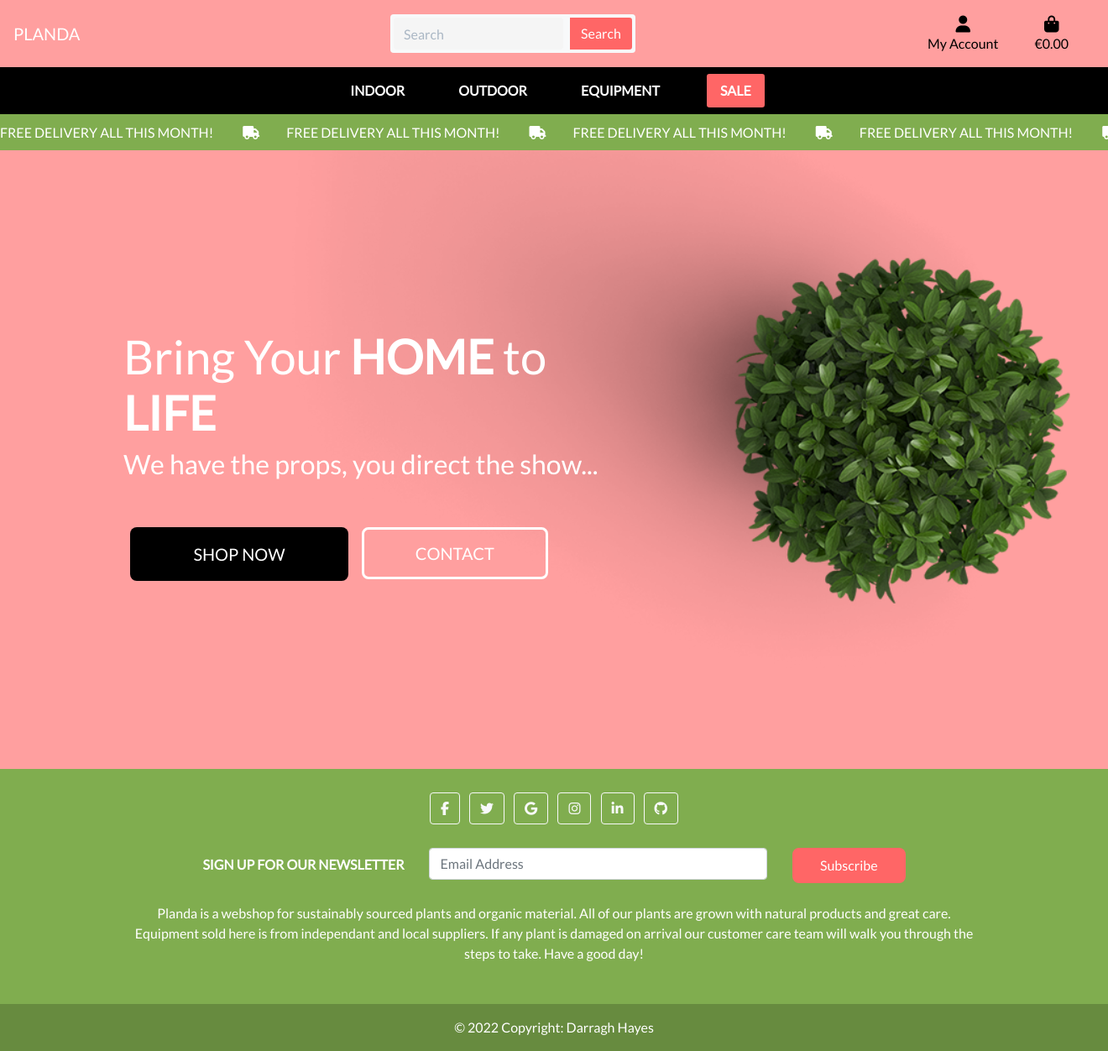
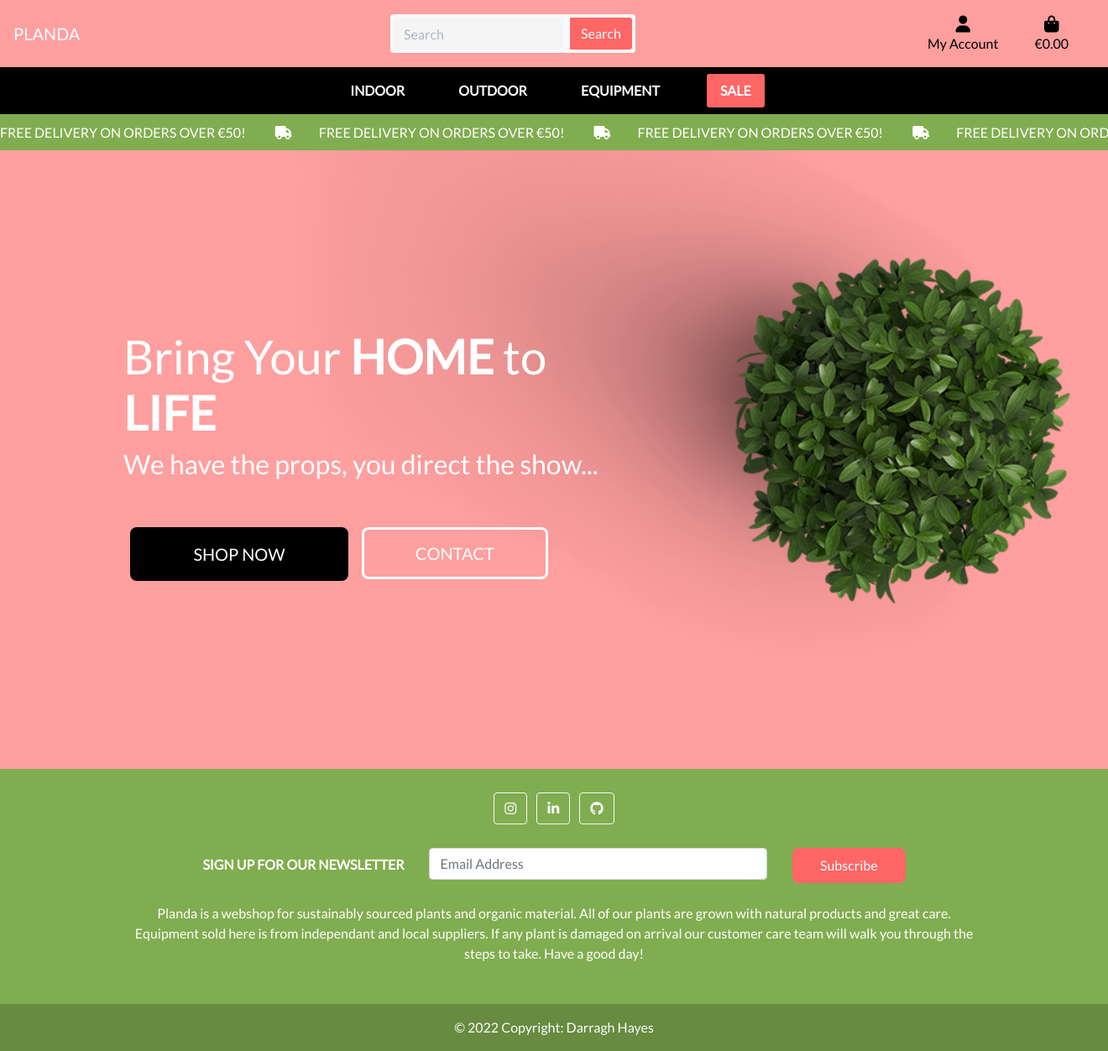
Before and after one commit to DazHaze/Planda-Marketplace, a Django app: page / in a window 1320 px wide; the page is wider, and only the part inside the window is pictured. Shown: that part at 84% size. Run offline with Django 3.2, Linux system fonts and the light colour scheme; some libraries are stand-ins or nearby versions.

Commit message:
Cleaning up dollar/euro signs

```diff
--- a/checkout/templates/checkout/checkout_success.html
+++ b/checkout/templates/checkout/checkout_success.html
@@ -62,11 +62,11 @@
                     <div class="row">
                         <div class="col-12 col-md-4">
                             <p class="small mb-0 text-black font-weight-bold">
-                                {{ item.product.name }}{% if item.product_size %} - Size {{ item.product.size|upper }}{% endif %}
+                                {{ item.product.name }}
                             </p>
                         </div>
                         <div class="col-12 col-md-8 text-md-right">
-                            <p class="small mb-0">{{ item.quantity }} @ ${{ item.product.price }} each</p>
+                            <p class="small mb-0">{{ item.quantity }} @ €{{ item.product.price }} each</p>
                         </div>
                     </div>
                     {% endfor %}
@@ -196,7 +196,7 @@
 					<span class="icon mr-2">
 						<i class="fas fa-gifts"></i>
 					</span>
-					<span class="text-uppercase">Now check out the latest deals!</span>
+					<span class="text-uppercase">Shop More</span>
 				</a>
 			</div>
 		</div>
--- a/planda_webshop/settings.py
+++ b/planda_webshop/settings.py
@@ -205,7 +205,7 @@ DEFAULT_AUTO_FIELD = 'django.db.models.BigAutoField'
 
 FREE_DELIVERY_THRESHOLD = 50
 STANDARD_DELIVERY_PERCENTAGE = 10
-STRIPE_CURRENCY = 'usd'
+STRIPE_CURRENCY = 'eur'
 STRIPE_PUBLIC_KEY = os.getenv('STRIPE_PUBLIC_KEY', '')
 STRIPE_SECRET_KEY = os.getenv('STRIPE_SECRET_KEY', '')
 STRIPE_WH_SECRET = os.getenv('STRIPE_WH_SECRET', '')
--- a/templates/base.html
+++ b/templates/base.html
@@ -42,7 +42,7 @@
     {% block extra_js %}
     {% endblock %}
 
-    <title>Boutique Ado {% block extra_title %}{% endblock %}</title>
+    <title>Planda {% block extra_title %}{% endblock %}</title>
 </head>
 
 <body>
@@ -114,9 +114,8 @@
             </div>
             <div id="delivery-banner" class="row text-center">
                 <div class="col text-white">
-                    <h4 class="logo-font my-1">Free Delivery All This Month! <i class="fas fa-truck"></i>Free Delivery
-                        All This Month! <i class="fas fa-truck"></i>Free Delivery All This Month! <i
-                            class="fas fa-truck"></i>Free Delivery All This Month! <i class="fas fa-truck"></i></h4>
+                    <h4 class="logo-font my-1">Free Delivery on orders over €{{ free_delivery_threshold }}! <i class="fas fa-truck"></i>Free Delivery on orders over €{{ free_delivery_threshold }}! <i class="fas fa-truck"></i>Free Delivery on orders over €{{ free_delivery_threshold }}! <i
+                            class="fas fa-truck"></i>Free Delivery on orders over €{{ free_delivery_threshold }}! <i class="fas fa-truck"></i></h4>
                 </div>
             </div>
 
@@ -150,35 +149,20 @@
 
         <!-- Footer -->
         <footer class="text-center text-white">
-            <!-- Grid container -->
             <div class="container p-4">
-                <!-- Section: Social media -->
                 <section class="mb-4">
-                    <!-- Facebook -->
-                    <a class="btn btn-outline-light btn-floating m-1" href="#!" role="button"><i
-                            class="fab fa-facebook-f"></i></a>
-
-                    <!-- Twitter -->
-                    <a class="btn btn-outline-light btn-floating m-1" href="#!" role="button"><i
-                            class="fab fa-twitter"></i></a>
-
-                    <!-- Google -->
-                    <a class="btn btn-outline-light btn-floating m-1" href="#!" role="button"><i
-                            class="fab fa-google"></i></a>
-
                     <!-- Instagram -->
-                    <a class="btn btn-outline-light btn-floating m-1" href="#!" role="button"><i
+                    <a class="btn btn-outline-light btn-floating m-1" href="https://www.instagram.com/darragh__hayes/?hl=en" role="button"><i
                             class="fab fa-instagram"></i></a>
 
                     <!-- Linkedin -->
-                    <a class="btn btn-outline-light btn-floating m-1" href="#!" role="button"><i
+                    <a class="btn btn-outline-light btn-floating m-1" href="https://www.linkedin.com/in/darragh-hayes-dev/" role="button"><i
                             class="fab fa-linkedin-in"></i></a>
 
                     <!-- Github -->
-                    <a class="btn btn-outline-light btn-floating m-1" href="#!" role="button"><i
+                    <a class="btn btn-outline-light btn-floating m-1" href="https://github.com/DazHaze" role="button"><i
                             class="fab fa-github"></i></a>
                 </section>
-                <!-- Section: Social media -->
 
                 <!-- Section: Form -->
                 <section class="">
```
Also changed, not shown: checkout/templates/checkout/checkout.html (+5 -6 lines).
